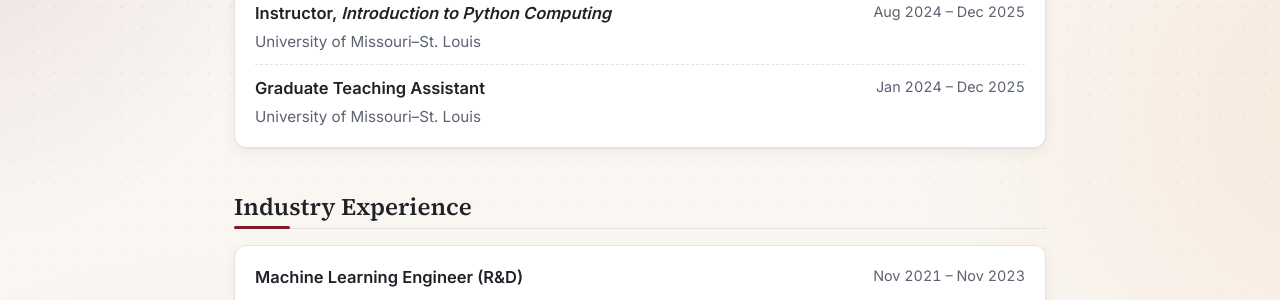
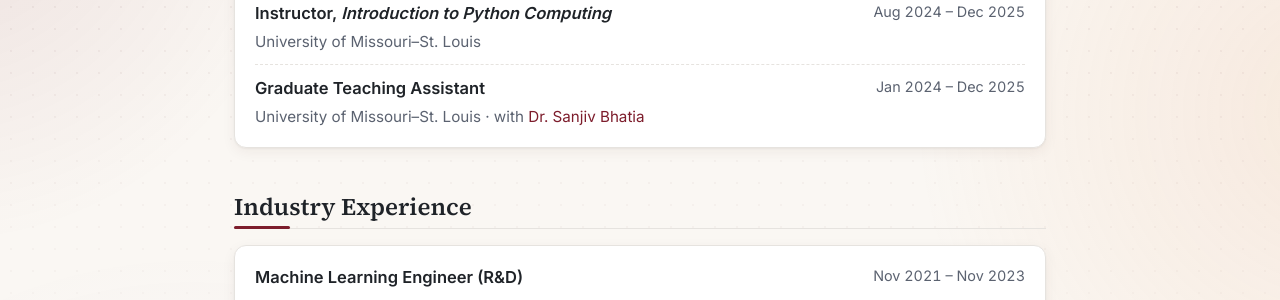
Before and after one commit to priyanka36/priyanka36.github.io, a Jekyll site: the page built from _pages/about.md, in a window 1280 px wide and 900 px high, scrolled down 2481 px. Shown: the part 202-502 px from the top of the window. Built offline with Jekyll 4.4.1, drawn with Linux system fonts in a browser that asks for light colours.

Commit message:
Add Dr. Sanjiv Bhatia to UMSL teaching assistant role

```diff
--- a/_cv/cv.html
+++ b/_cv/cv.html
@@ -121,7 +121,7 @@
 <div class="entry">
   <div class="row"><span><span class="what">Graduate Teaching Assistant</span>, <span class="where">University of Missouri–St. Louis</span></span><span class="when">Jan 2024 – Dec 2025</span></div>
   <ul>
-    <li>Led lab and discussion sections, graded assignments, exams, and projects for undergraduate courses, and supported faculty with curriculum development and research tasks.</li>
+    <li>Worked with <a href="https://www.umsl.edu/cmpsci/directory/bhatia-sanjiv.html">Dr. Sanjiv Bhatia</a>: led lab and discussion sections, graded assignments, exams, and projects for undergraduate courses, and supported curriculum development and research tasks.</li>
   </ul>
 </div>
 
--- a/_pages/about.md
+++ b/_pages/about.md
@@ -49,7 +49,7 @@ I'm always happy to talk about research and collaborations. Feel free to [email
 <ul class="entries">
   <li><span class="entry-what">Graduate Teaching Assistant</span><span class="entry-when">Jan 2026 – present</span><span class="entry-where">Data Science Program, Mississippi State University · with <a href="https://datascience.msstate.edu/directory/jhb11">Dr. Jonathan Barlow</a></span></li>
   <li><span class="entry-what">Instructor, <em>Introduction to Python Computing</em></span><span class="entry-when">Aug 2024 – Dec 2025</span><span class="entry-where">University of Missouri–St. Louis</span></li>
-  <li><span class="entry-what">Graduate Teaching Assistant</span><span class="entry-when">Jan 2024 – Dec 2025</span><span class="entry-where">University of Missouri–St. Louis</span></li>
+  <li><span class="entry-what">Graduate Teaching Assistant</span><span class="entry-when">Jan 2024 – Dec 2025</span><span class="entry-where">University of Missouri–St. Louis · with <a href="https://www.umsl.edu/cmpsci/directory/bhatia-sanjiv.html">Dr. Sanjiv Bhatia</a></span></li>
 </ul>
 
 ## Industry Experience
```
Also changed, not shown: 1 other file.
